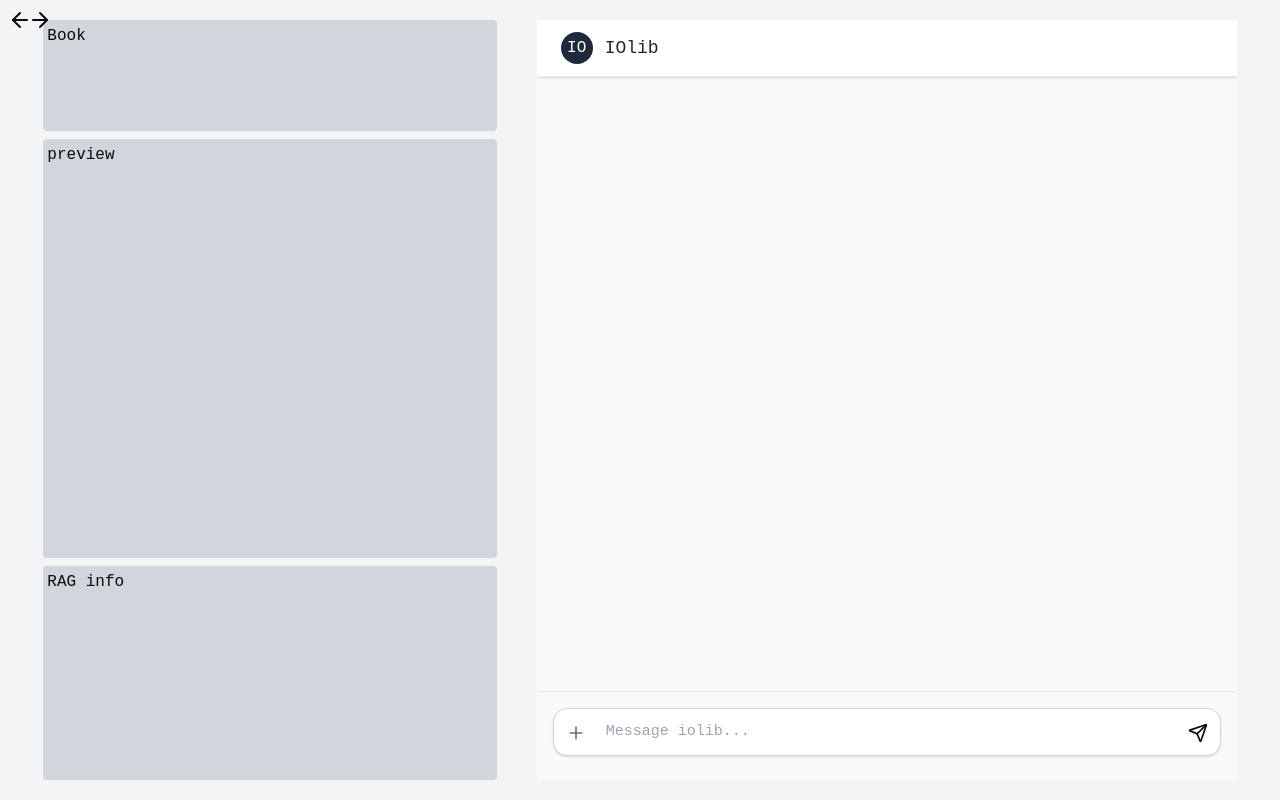
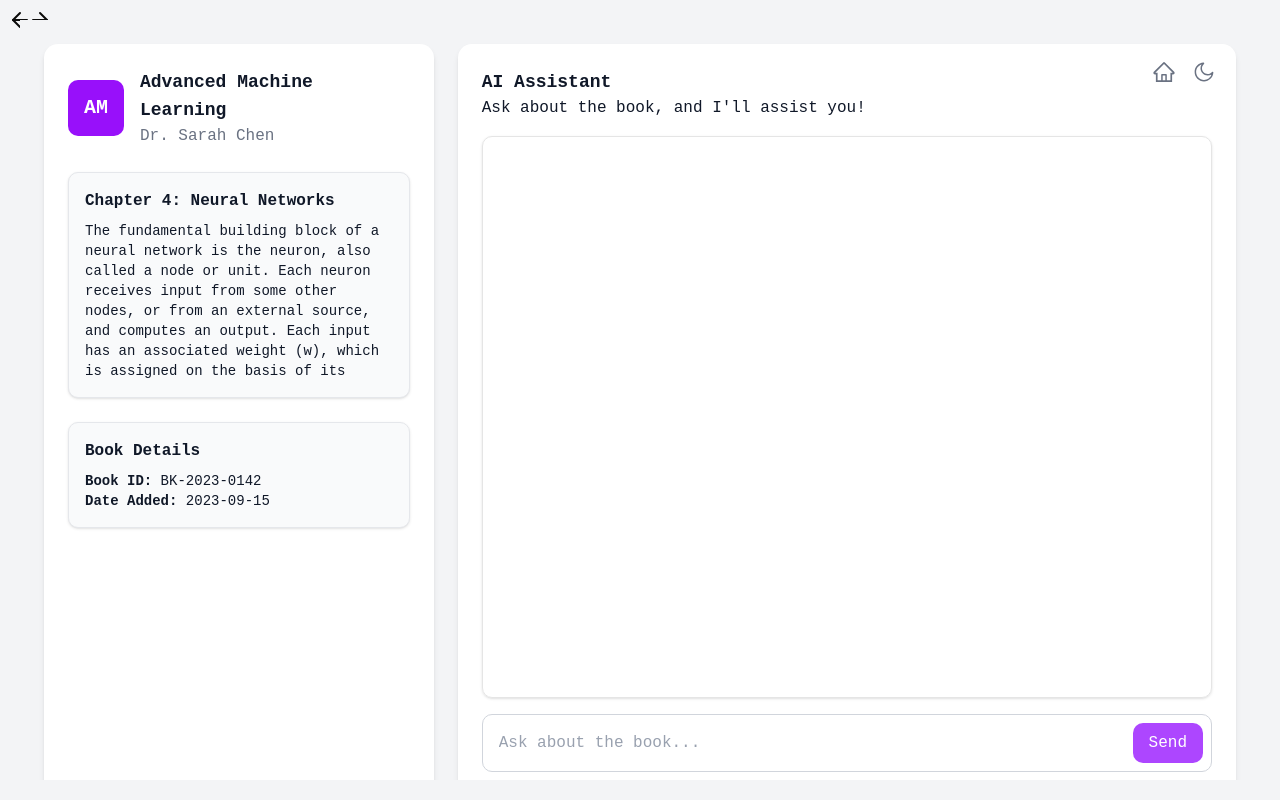
Before and after one commit to vinitngr/IOLIB, a React (Vite) app in the folder client/: page /chat in a window 1280 px wide. Built offline with nearby package versions, Linux system fonts and the light colour scheme; the HTML template or start-up script is replaced by a standard one.

Commit message:
Chat Section

```diff
--- a/client/package.json
+++ b/client/package.json
@@ -15,9 +15,11 @@
     "@tailwindcss/vite": "^4.0.9",
     "class-variance-authority": "^0.7.1",
     "clsx": "^2.1.1",
+    "framer-motion": "^12.4.10",
     "lucide-react": "^0.477.0",
     "react": "^19.0.0",
     "react-dom": "^19.0.0",
+    "react-icons": "^5.5.0",
     "react-router-dom": "^7.2.0",
     "tailwind-merge": "^3.0.2",
     "tailwindcss": "^4.0.9",
--- a/client/src/components/AiChat.tsx
+++ b/client/src/components/AiChat.tsx
@@ -1,165 +1,160 @@
-import React, { useState, useRef, useEffect } from 'react';
-import { Send, Plus, MessageSquare } from 'lucide-react';
+import React, { useState, useEffect, useRef} from "react";
+import { AiOutlineHome, AiOutlineSun, AiOutlineMoon } from "react-icons/ai";
+import { Link } from "react-router-dom";
+import { motion } from "framer-motion";
+// Define the Message interface
+interface Message {
+  sender: "user" | "ai"; // Ensures only "user" or "ai" can be used
+  text: string; // Stores the chat message
+}
 
-const AiChat = () => {
-  const [messages, setMessages] = useState<Array<{
-    id: string;
-    content: string;
-    sender: 'user' | 'ai';
-    timestamp: Date;
-  }>>([
 
-  ]);
 
-  const [inputValue, setInputValue] = useState('');
-  const messagesEndRef = useRef<HTMLDivElement>(null);
-  const textareaRef = useRef<HTMLTextAreaElement>(null);
-  const [isTyping, setIsTyping] = useState(false);
 
-  const scrollToBottom = () => {
-    messagesEndRef.current?.scrollIntoView({ behavior: 'smooth' });
-  };
+const BookLibrary = () => {
+  const [darkMode, setDarkMode] = useState(() => localStorage.getItem("theme") === "dark");
+  const [messages, setMessages] = useState<Message[]>(() => {
+    const savedMessages = localStorage.getItem("chatHistory");
+    return savedMessages ? JSON.parse(savedMessages) : [];
+  });
+    const chatContainerRef = useRef<HTMLDivElement | null>(null);
+
+  const [input, setInput] = useState("");
+  const [typing, setTyping] = useState(false);
+  const [search, setSearch] = useState("");
+  const [expanded, setExpanded] = useState(false);
 
   useEffect(() => {
-    scrollToBottom();
+    document.documentElement.classList.toggle("dark", darkMode);
+    localStorage.setItem("theme", darkMode ? "dark" : "light");
+  }, [darkMode]);
+
+  useEffect(() => {
+    localStorage.setItem("chatHistory", JSON.stringify(messages));
   }, [messages]);
 
-  const handleInputChange = (e: React.ChangeEvent<HTMLTextAreaElement>) => {
-    setInputValue(e.target.value);
+  useEffect(() => {
+    if (chatContainerRef.current) {
+      chatContainerRef.current.scrollTo({
+        top: chatContainerRef.current.scrollHeight,
+        behavior: "smooth",
+      });
+    }
+  }, [messages]);
 
-    // Auto-resize textarea
-    if (textareaRef.current) {
-      textareaRef.current.style.height = 'auto';
-      textareaRef.current.style.height = `${Math.min(textareaRef.current.scrollHeight, 180)}px`;
-    }
-  };
 
-  const handleSendMessage = () => {
-    if (inputValue.trim() === '') return;
+  const toggleTheme = () => setDarkMode(!darkMode);
 
-    const newUserMessage = {
-      id: Date.now().toString(),
-      content: inputValue,
-      sender: 'user' as const,
-      timestamp: new Date(),
-    };
+  const sendMessage = () => {
+    if (!input.trim()) return;
+    const userMessage = { sender: "user", text: input };
+    setMessages((prev: Message[]) => [...prev, { sender: "user", text: input }]);
 
-    setMessages(prev => [...prev, newUserMessage]);
-    setInputValue('');
-
-    if (textareaRef.current) {
-      textareaRef.current.style.height = 'auto';
-    }
-
-    setIsTyping(true);
+    setInput("");
+    setTyping(true);
 
     setTimeout(() => {
-      setIsTyping(false);
-      const aiResponse = {
-        id: (Date.now() + 1).toString(),
-        content: "This is a simulated response from Claude. In a real implementation, this would be replaced with an actual API lorem*10 call to an AI service.",
-        sender: 'ai' as const,
-        timestamp: new Date(),
-      };
-      setMessages(prev => [...prev, aiResponse]);
+      const aiResponse: Message = { sender: "ai", text: "Welcome to the AI Book Library! How can I help you today? You can ask for a summary, explanation, or specific details about the book." };
+setMessages((prev: Message[]) => [...prev, aiResponse]);
+
+      setTyping(false);
     }, 1500);
   };
 
-  const handleKeyDown = (e: React.KeyboardEvent) => {
-    if (e.key === 'Enter' && !e.shiftKey) {
-      e.preventDefault();
-      handleSendMessage();
-    }
-  };
 
   return (
-    <div className="flex flex-col h-full bg-[#f9fafb] font-sans">
-      {/* Header */}
-      <header className="py-3 px-6 border-b border-[#e5e7eb] bg-white flex items-center justify-between sticky top-0 z-10 shadow-sm">
-        <div className="flex items-center">
-          <div className="w-8 h-8 rounded-full bg-gray-800 flex items-center justify-center mr-3">
-              <span className='text-white'>IO</span>
-            </div>
-          <h1 className="text-lg font-medium text-[#1f2937]">IOlib</h1>
+    <div className={`flex w-full h-screen p-6 relative transition-colors duration-300 ${darkMode ? "bg-gray-900 text-white" : "bg-gray-100 text-gray-900"}`}>
+
+      {/* Home & Theme Toggle */}
+      <Link to="/" className="absolute top-5 right-16 text-2xl text-gray-500 hover:text-gray-700 m-5">
+        <AiOutlineHome />
+      </Link>
+      <button onClick={toggleTheme} className="absolute top-5 right-6 text-2xl text-gray-500 hover:text-gray-700 m-5">
+        {darkMode ? <AiOutlineSun /> : <AiOutlineMoon />}
+      </button>
+{/* Left Panel - Book Details */}
+      <div className={`w-1/3 p-6 rounded-xl shadow-md ${darkMode ? "bg-gray-800" : "bg-white"}`}>
+        <div className="flex items-center space-x-4 mb-6">
+          <div className="w-14 h-14 bg-purple-600 text-white flex items-center justify-center text-xl font-bold rounded-lg">
+            AM
+          </div>
+          <div>
+            <h2 className="text-lg font-semibold">Advanced Machine Learning</h2>
+            <p className="text-gray-500">Dr. Sarah Chen</p>
+          </div>
         </div>
-      </header>
+
+        {/* Content Preview */}
+        <div className={`p-4 rounded-lg shadow-sm border ${darkMode ? "bg-gray-700 border-gray-600" : "bg-gray-50 border-gray-200"}`}>
+          <h3 className="font-semibold mb-2">Chapter 4: Neural Networks</h3>
+          <p className="text-sm h-40 overflow-auto">
+  The fundamental building block of a neural network is the neuron, also called a node or unit.
+  Each neuron receives input from some other nodes, or from an external source, and computes
+  an output. Each input has an associated weight (w), which is assigned on the basis of its
+  relative importance to other inputs.
+
+  The node applies an activation function to the weighted sum of its inputs as follows:
+  y = f(∑(w_i * x_i) + b)
+
+  Where:
+  - y is the output
+  - f is the activation function
+  - w_i is the weight of input x_i
+  - b is the bias term`,
+
+          </p>
+        </div>
+
+        {/* Book Details */}
+        <div className={`mt-6 p-4 rounded-lg shadow-sm border ${darkMode ? "bg-gray-700 border-gray-600" : "bg-gray-50 border-gray-200"}`}>
+          <h3 className="font-semibold mb-2">Book Details</h3>
+          <p className="text-sm"><strong>Book ID:</strong> BK-2023-0142</p>
+          <p className="text-sm"><strong>Date Added:</strong> 2023-09-15</p>
+        </div>
+      </div>
+
+      {/* Right Panel - AI Assistant */}
+      <div className={`w-2/3 p-6 ml-6 rounded-xl shadow-md flex flex-col ${darkMode ? "bg-gray-800" : "bg-white"}`}>
+        <h2 className="text-lg font-semibold">AI Assistant</h2>
+        <p className="mb-4">Ask about the book, and I'll assist you!</p>
+
+        <div
+  ref={chatContainerRef}
+  className="flex-grow p-4 rounded-lg shadow-sm border overflow-auto"
+>
+  {messages.map((msg: Message, index: number) => (
+    <motion.div
+      key={index}
+      initial={{ opacity: 0, x: msg.sender === "user" ? 50 : -50 }}
+      animate={{ opacity: 1, x: 0 }}
+      className={`p-2 my-1 rounded-lg w-fit max-w-xl ${
+        msg.sender === "user" ? "ml-auto bg-blue-500 text-white" : "mr-auto bg-gray-300 text-gray-900"
+      }`}
+    >
+      {msg.text}
+    </motion.div>
+  ))}
+  {typing && <p className="text-sm text-gray-400">AI is typing...</p>}
+</div>
 
 
 
-      {/* Messages area */}
-      <div className="flex-1 overflow-y-auto sexyscroll px-4 pb-4 pt-2 space-y-6 max-w-3xl mx-auto w-[700px] scrollbar-thin scrollbar-thumb-gray-300 scrollbar-track-transparent">
-        {messages.map((message) => (
-          <div
-            key={message.id}
-            className={`flex ${message.sender === 'user' ? 'justify-end' : 'justify-start'} animate-fadeIn`}
-          >
-            <div className={`relative  flex max-w-2xl rounded-2xl py-1 px-6 ${
-              message.sender === 'user'
-                ? 'bg-[#303030] text-white text-right'
-                : 'bg-white shadow-md border border-[#e5e7eb] text-left py-3'
-            }`}>
-              {message.sender === 'ai' && (
-                <div className="absolute -left-2 -top-2 w-8 h-8 rounded-full bg-gray-800 flex items-center justify-center">
-                  <MessageSquare className="w-4 h-4 text-white" />
-                </div>
-              )}
-
-              <div className={`text-sm mb-1 font-medium ${message.sender === 'user' ? 'text-[#e0e7ff]' : 'text-[#4f46e5]'}`}>
-              </div>
-              <div className={`whitespace-pre-wrap text-[15px] leading-relaxed ${message.sender === 'user' ? 'text-white' : 'text-[#1f2937]'}`}>
-                {message.content}
-              </div>
-
-            </div>
-          </div>
-        ))}
-
-        {isTyping && (
-          <div className="flex justify-start animate-fadeIn">
-            <div className="relative max-w-2xl rounded-2xl p-2 px-6 bg-white shadow-md border border-[#e5e7eb]">
-              <div className="absolute -left-2 -top-2 w-8 h-8 rounded-full bg-gray-800 flex items-center justify-center">
-                <MessageSquare className="w-4 h-4 text-white" />
-              </div>
-              <div className="text-sm mb-1 font-medium ">IOlib</div>
-
-            </div>
-          </div>
-        )}
-
-        <div ref={messagesEndRef} />
-      </div>
-
-      <div className="sticky bottom-0 bg-[#f9fafb] border-t border-[#e5e7eb] pt-4 pb-6 px-4">
-        <div className="max-w-3xl mx-auto">
-          <div className="flex items-end rounded-xl border border-[#d1d5db] bg-white shadow-sm focus-within:ring-2  transition-all duration-200">
-            <button className="p-3 text-[#6b7280] transition-colors">
-              <Plus className="w-5 h-5" />
-            </button>
-
-            <textarea
-              ref={textareaRef}
-              value={inputValue}
-              onChange={handleInputChange}
-              onKeyDown={handleKeyDown}
-              placeholder="Message iolib..."
-              className="flex-1 py-3 px-2 resize-none outline-none rounded-xl text-[#1f2937] text-[15px] placeholder-[#9ca3af] min-h-[44px] max-h-[180px]"
-              rows={1}
-            />
-
-            <button
-              onClick={handleSendMessage}
-              disabled={inputValue.trim() === ''}
-              className={`p-3 rounded-r-xl transition-colors`}
-            >
-              <Send className="w-5 h-5" />
-            </button>
-          </div>
-
-
+        {/* Input Field */}
+        <div className="mt-4 flex items-center border border-gray-300 rounded-lg p-2">
+          <input
+            type="text"
+            placeholder="Ask about the book..."
+            className="w-full outline-none bg-transparent px-2 placeholder:text-gray-400 text-white-900"
+            value={input}
+            onChange={(e) => setInput(e.target.value)}
+          />
+          <button onClick={sendMessage} className="bg-purple-500 hover:bg-purple-700 text-white px-4 py-2 rounded-lg">
+            Send
+          </button>
         </div>
       </div>
     </div>
   );
 };
 
-export default AiChat;
+export default BookLibrary;
--- a/client/src/pages/Chat.tsx
+++ b/client/src/pages/Chat.tsx
@@ -2,14 +2,7 @@ import AiChat from '@/components/AiChat'
 
 function Chat() {
   return (
-    <div className="grid grid-cols-5 gap-10 h-screen overflow-hidden p-5">
-  <div className="col-span-2 flex flex-col gap-2 h-full">
-    <div className="w-full rounded bg-gray-300 flex-1 p-1">Book</div>
-    <div className="w-full rounded bg-gray-300 flex-[4] p-1 overflow-auto" id="RAGpreview">
-      preview
-    </div>
-    <div className="w-full rounded bg-gray-300 flex-[2] p-1">RAG info</div>
-  </div>
+    <div className="grid grid-cols-3 gap-10 h-screen overflow-hidden p-5 w-full">
 
   <div className="col-span-3 h-full overflow-hidden">
     <AiChat />
```
Also changed, not shown: 1 other file (tests, documents, lock files or other folders).
